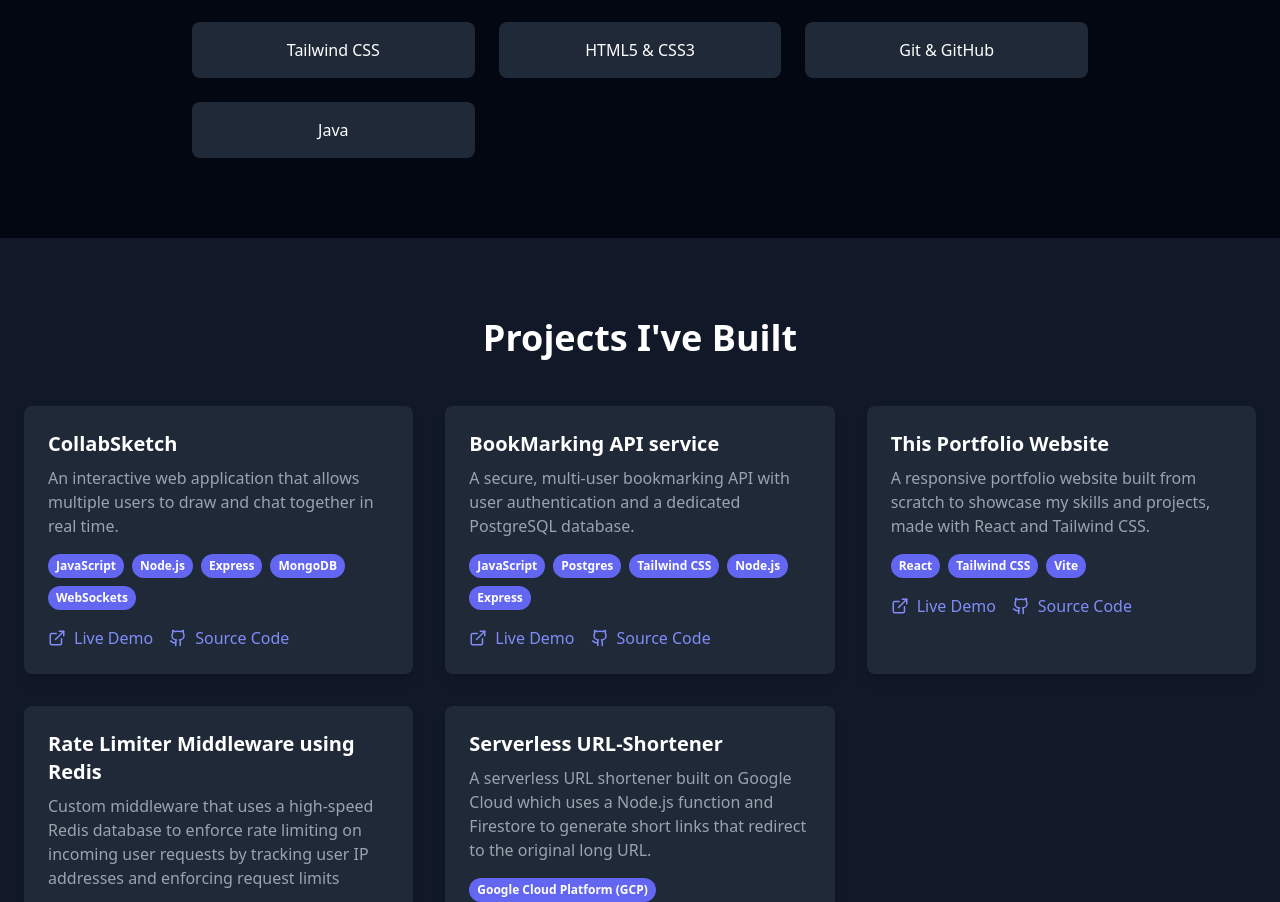
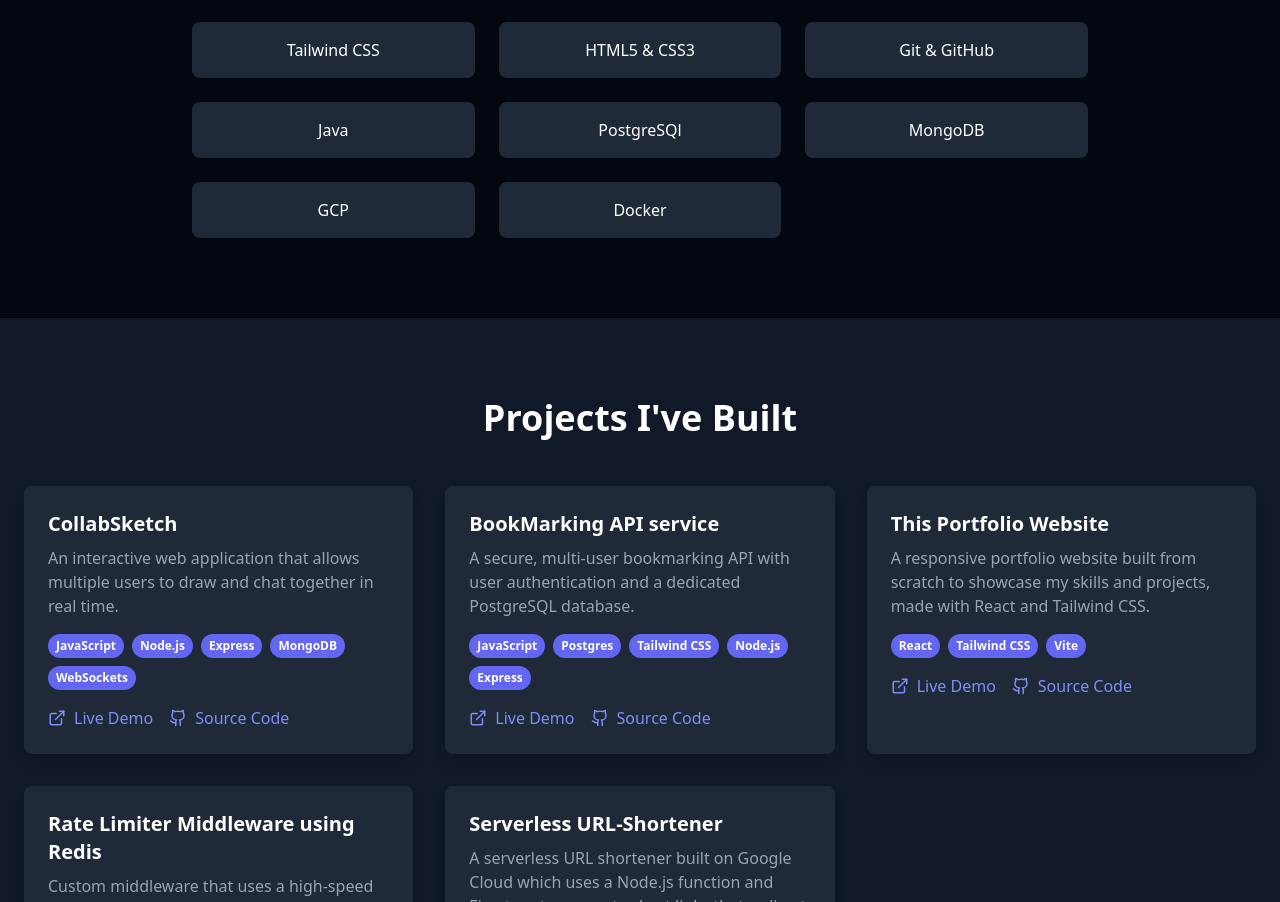
Before and after one commit to Artham001/React-Portfolio, a React (Vite) app: page / in a window 1280 px wide. Shown: the part 1026-1928 px from the top of the page. Built offline with nearby package versions, Linux system fonts and the light colour scheme.

Commit message:
updated skills section

```diff
--- a/src/components/Skills.jsx
+++ b/src/components/Skills.jsx
@@ -11,6 +11,10 @@
     { name: "HTML5 & CSS3" },
     { name: "Git & GitHub" },
     { name: "Java" },
+    { name: "PostgreSQl" },
+    { name: "MongoDB" },
+    { name: "GCP" },
+    { name: "Docker" },
   ];
 
   return (
```
